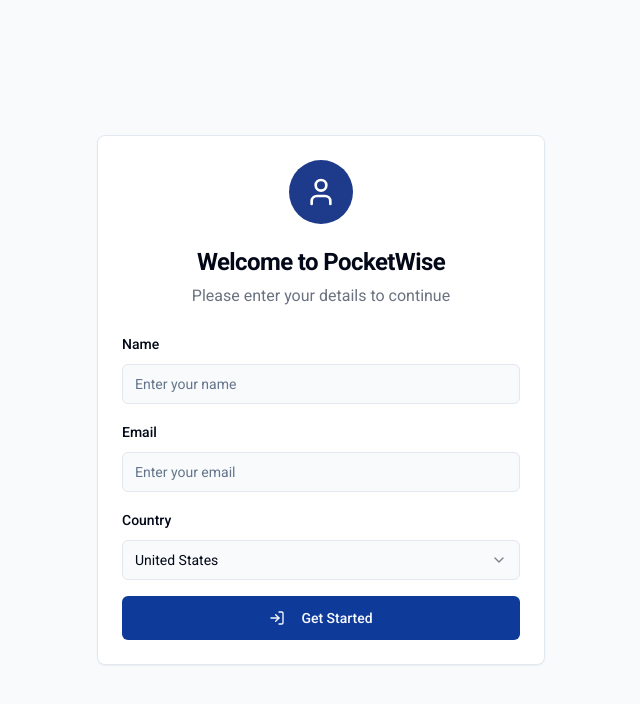
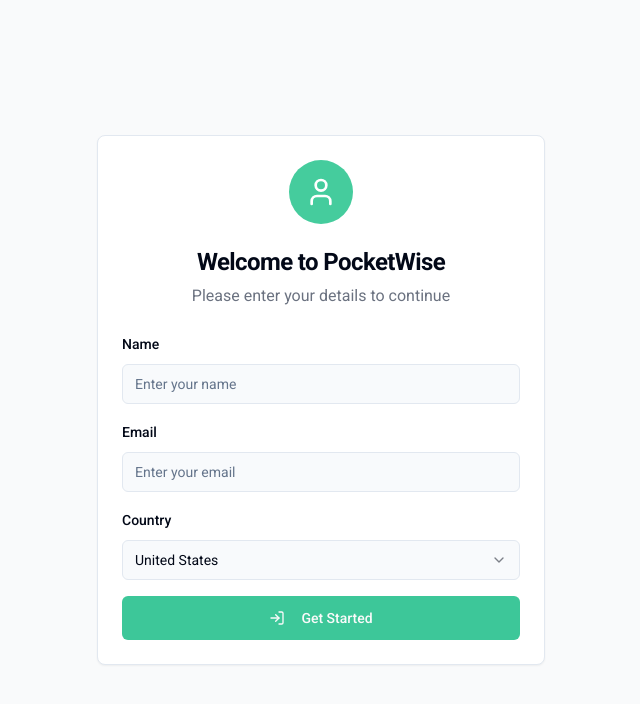
Before and after one commit to KvsK0712/fiNotes, a React (Vite) app: page /login in a window 1280 px wide. Shown: the top 704 px of the page, without its empty margins (319-959 px from the left). Built offline with nearby package versions, Linux system fonts and the light colour scheme.

Commit message:
feat: Update primary color to #45CC9D
Replaces the default navy color with #45CC9D in buttons and selections.

```diff
--- a/src/index.css
+++ b/src/index.css
@@ -1,4 +1,3 @@
-
 @import url('https://fonts.googleapis.com/css2?family=Roboto:wght@300;400;500;700&display=swap');
 
 @tailwind base;
@@ -16,8 +15,8 @@
     --popover: 0 0% 100%;
     --popover-foreground: 222.2 84% 4.9%;
 
-    --primary: 221 83% 33%;
-    --primary-foreground: 210 40% 98%;
+    --primary: 160 55% 51%;
+    --primary-foreground: 0 0% 98%;
 
     --secondary: 181 85% 26%;
     --secondary-foreground: 222.2 47.4% 11.2%;
@@ -25,7 +24,7 @@
     --muted: 210 40% 96.1%;
     --muted-foreground: 215.4 16.3% 46.9%;
 
-    --accent: 38 97% 51%;
+    --accent: 160 55% 51%;
     --accent-foreground: 222.2 47.4% 11.2%;
 
     --destructive: 0 84.2% 60.2%;
@@ -33,7 +32,7 @@
 
     --border: 214.3 31.8% 91.4%;
     --input: 214.3 31.8% 91.4%;
-    --ring: 221 83% 53%;
+    --ring: 160 55% 51%;
 
     --radius: 0.5rem;
 
@@ -60,7 +59,7 @@
     --primary: 217.2 91.2% 59.8%;
     --primary-foreground: 222.2 47.4% 11.2%;
 
-    --secondary: 181 85% 36%;
+    --secondary: 181 85% 26%;
     --secondary-foreground: 210 40% 98%;
 
     --muted: 217.2 32.6% 17.5%;
--- a/tailwind.config.ts
+++ b/tailwind.config.ts
@@ -1,4 +1,3 @@
-
 import type { Config } from "tailwindcss";
 
 export default {
@@ -54,7 +53,8 @@ export default {
 					foreground: 'hsl(var(--card-foreground))'
 				},
 				finance: {
-					navy: '#1E3A8A',
+					DEFAULT: '#45CC9D',
+					navy: '#45CC9D',
 					teal: '#0F766E',
 					gold: '#F59E0B',
 					light: '#F0FDF4',
@@ -63,7 +63,7 @@ export default {
 				sidebar: {
 					DEFAULT: 'hsl(var(--sidebar-background))',
 					foreground: 'hsl(var(--sidebar-foreground))',
-					primary: 'hsl(var(--sidebar-primary))',
+					primary: '#45CC9D',
 					'primary-foreground': 'hsl(var(--sidebar-primary-foreground))',
 					accent: 'hsl(var(--sidebar-accent))',
 					'accent-foreground': 'hsl(var(--sidebar-accent-foreground))',
```
